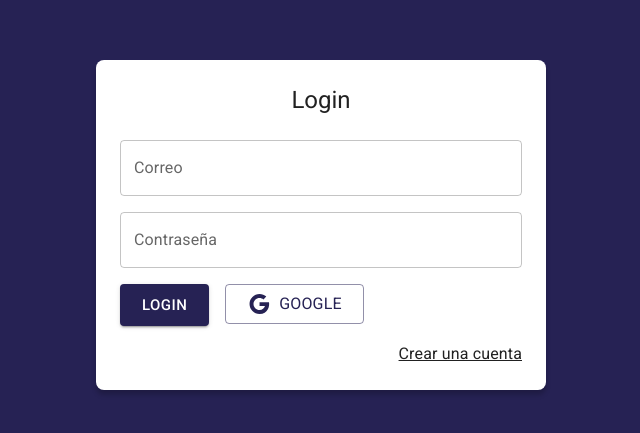
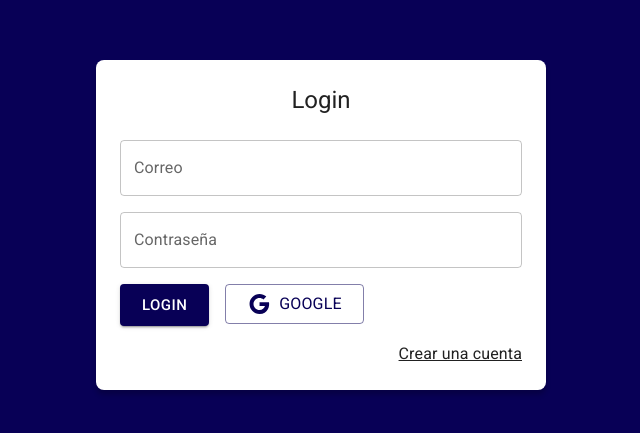
Before and after one commit to agustindevalpo/react-journal-app, a React (Vite) app: page /auth/login in a window 1280 px wide. Shown: the part 175-608 px from the top of the page, without its empty margins (319-959 px from the left). Built offline with nearby package versions, Linux system fonts and the light colour scheme; no server answers.

Commit message:
Detalles gráficos
App terminada

```diff
--- a/src/journal/components/NavBar.jsx
+++ b/src/journal/components/NavBar.jsx
@@ -5,6 +5,7 @@ import { useDispatch } from 'react-redux';
 import { startLogOut } from '../../store/auth/thunks';
 
 export const NavBar = ({ drawerWidth, handleDrawerToggle }) => {
+
   const dispatch = useDispatch();
   const [openLogoutDialog, setOpenLogoutDialog] = useState(false);
 
@@ -47,10 +48,10 @@ export const NavBar = ({ drawerWidth, handleDrawerToggle }) => {
             component='div'
             sx={{ flexGrow: 1 }}
           >
-            Journal App
+            Devalpo Notas APP
           </Typography>
 
-          <IconButton color='error' onClick={handleOpenLogoutDialog}>
+          <IconButton color='custom' onClick={handleOpenLogoutDialog}>
             <LogoutOutlined />
           </IconButton>
         </Toolbar>
--- a/src/journal/components/SideBar.jsx
+++ b/src/journal/components/SideBar.jsx
@@ -1,28 +1,30 @@
-import { TurnedInNot } from '@mui/icons-material';
-import { Box, Drawer, List, ListItem, ListItemButton, ListItemIcon, ListItemText, Toolbar, Typography, Divider } from '@mui/material';
 import React from 'react';
+import { Box, Drawer, List, Toolbar, Typography, Divider } from '@mui/material';
 import { useSelector } from 'react-redux';
 import { SideBarItem } from './SideBarItem';
+import logo from '../../assets/logo_azul.png'; // Asegúrate que esta ruta es correcta
 
 export const SideBar = ({ drawerWidth = 240, mobileOpen, handleDrawerToggle }) => {
-
   const { displayName } = useSelector(state => state.auth);
   const { notes } = useSelector(state => state.journal);
 
   return (
     <>
+      {/* Drawer para móviles */}
       <Drawer
         variant="temporary"
         open={mobileOpen}
         onClose={handleDrawerToggle}
         ModalProps={{
-          keepMounted: true, // Better open performance on mobile
+          keepMounted: true,
         }}
         sx={{
           display: { xs: 'block', sm: 'none' },
           '& .MuiDrawer-paper': {
             boxSizing: 'border-box',
-            width: drawerWidth
+            width: drawerWidth,
+            display: 'flex',
+            flexDirection: 'column'
           },
         }}
       >
@@ -32,20 +34,61 @@ export const SideBar = ({ drawerWidth = 240, mobileOpen, handleDrawerToggle }) =
           </Typography>
         </Toolbar>
         <Divider />
+
+        {/* Lista scrollable */}
+        <Box sx={{
+          flex: 1,
+          overflowY: 'auto',
+          '&::-webkit-scrollbar': {
+            width: '0.4em',
+          },
+          '&::-webkit-scrollbar-track': {
+            boxShadow: 'inset 0 0 6px rgba(0,0,0,0.00)',
+            webkitBoxShadow: 'inset 0 0 6px rgba(0,0,0,0.00)'
+          },
+          '&::-webkit-scrollbar-thumb': {
+            backgroundColor: 'rgba(0,0,0,.1)',
+            outline: '1px solid slategrey'
+          }
+        }}>
           <List>
             {notes?.map((note) => (
               note && note.id && <SideBarItem key={note.id} note={note} />
             ))}
           </List>
+        </Box>
+
+        {/* Logo en la parte inferior - Versión móvil */}
+        <Box sx={{
+          p: 2,
+          textAlign: 'center',
+          borderTop: '1px solid rgba(0, 0, 0, 0.12)'
+        }}>
+          <img
+            src={logo}
+            alt="Company Logo"
+            style={{
+              maxWidth: '80%',
+              maxHeight: '60px',
+              objectFit: 'contain'
+            }}
+          />
+          <Typography variant="caption" display="block" sx={{ mt: 1 }}>
+            © {new Date().getFullYear()} Todos los derechos reservados
+          </Typography>
+        </Box>
       </Drawer>
 
+      {/* Drawer permanente para desktop */}
       <Drawer
         variant="permanent"
         sx={{
           display: { xs: 'none', sm: 'block' },
           '& .MuiDrawer-paper': {
             boxSizing: 'border-box',
-            width: drawerWidth
+            width: drawerWidth,
+            display: 'flex',
+            flexDirection: 'column'
           },
         }}
         open
@@ -56,11 +99,49 @@ export const SideBar = ({ drawerWidth = 240, mobileOpen, handleDrawerToggle }) =
           </Typography>
         </Toolbar>
         <Divider />
+
+        {/* Lista scrollable */}
+        <Box sx={{
+          flex: 1,
+          overflowY: 'auto',
+          '&::-webkit-scrollbar': {
+            width: '0.4em',
+          },
+          '&::-webkit-scrollbar-track': {
+            boxShadow: 'inset 0 0 6px rgba(0,0,0,0.00)',
+            webkitBoxShadow: 'inset 0 0 6px rgba(0,0,0,0.00)'
+          },
+          '&::-webkit-scrollbar-thumb': {
+            backgroundColor: 'rgba(0,0,0,.1)',
+            outline: '1px solid slategrey'
+          }
+        }}>
           <List>
             {notes.map((note) => (
               <SideBarItem key={note.id} note={note} />
             ))}
           </List>
+        </Box>
+
+        {/* Logo en la parte inferior - Versión desktop */}
+        <Box sx={{
+          p: 2,
+          textAlign: 'center',
+          borderTop: '1px solid rgba(0, 0, 0, 0.12)'
+        }}>
+          <img
+            src={logo}
+            alt="Company Logo"
+            style={{
+              maxWidth: '80%',
+              maxHeight: '60px',
+              objectFit: 'contain'
+            }}
+          />
+          <Typography variant="caption" display="block" sx={{ mt: 1 }}>
+            © {new Date().getFullYear()} Todos los derechos reservados
+          </Typography>
+        </Box>
       </Drawer>
     </>
   );
--- a/src/journal/pages/JournalPage.jsx
+++ b/src/journal/pages/JournalPage.jsx
@@ -7,19 +7,16 @@ import { NoteView, NothingSelectedView } from '../views';
 import { startNewNote } from '../../store/journal/thunks';
 
 export const JournalPage = () => {
-
   const dispatch = useDispatch();
   const { isSaving, active } = useSelector(state => state.journal);
 
-
   const onClickNewNote = () => {
     dispatch(startNewNote());
+  }
 
-  }
   return (
     <>
       <JournalLayout>
-        {/* Mostrar vista según si hay nota activa o no */}
         {active ? <NoteView /> : <NothingSelectedView />}
       </JournalLayout>
 
@@ -29,17 +26,24 @@ export const JournalPage = () => {
         size='large'
         sx={{
           color: 'white',
-          backgroundColor: isSaving ? 'grey.500' : 'error.main',
+          backgroundColor: isSaving ? 'grey.500' : (theme) => theme.palette.custom.orange,
           '&:hover': {
-            backgroundColor: isSaving ? 'grey.500' : 'error.dark',
+            backgroundColor: isSaving ? 'grey.500' : (theme) => theme.palette.custom.orangeHover,
             opacity: isSaving ? 1 : 0.9
           },
           position: 'fixed',
           right: 50,
           bottom: 50,
+          width: 64,
+          height: 64,
           zIndex: 999,
           cursor: isSaving ? 'not-allowed' : 'pointer',
-          transition: 'background-color 0.3s ease',
+          transition: 'all 0.3s ease',
+          boxShadow: '0px 4px 10px rgba(0, 0, 0, 0.2)',
+          '&:active': {
+            transform: isSaving ? 'none' : 'scale(0.95)',
+            backgroundColor: (theme) => theme.palette.custom.orangeActive
+          }
         }}
       >
         <AddOutlined sx={{ fontSize: 30 }} />
--- a/src/theme/purpleTheme.js
+++ b/src/theme/purpleTheme.js
@@ -2,18 +2,63 @@ import { createTheme } from '@mui/material/styles';
 import { red } from '@mui/material/colors';
 
 export const purpleTheme = createTheme({
-    palette: {
-        primary:{
-            main:  '#262254'
+  palette: {
+    primary: {
+      main: '#080056'
+    },
+    secondary: {
+      main: '#543884'
+    },
+    error: {
+      main: red.A400
+    },
+    custom: {
+      orange: '#FFAF4D',
+      orangeHover: '#FF9E2D',
+      orangeActive: '#FF8C00'
+    }
+  },
+  components: {
+    MuiIconButton: {
+      variants: [
+        {
+          props: { size: 'small' },
+          style: {
+            color: '#FFAF4D',
+            '&:hover': {
+              backgroundColor: 'rgba(255, 175, 77, 0.08)',
+              color: '#FF9E2D'
+            },
+            '&:active': {
+              color: '#FF8C00'
+            }
+          }
         },
-
-        secondary: {
-            main: '#543884'
-        } ,
-
-        error:{
-            main: red.A400
+        {
+          props: { size: 'medium' },
+          style: {
+            color: '#FFAF4D',
+            '&:hover': {
+              backgroundColor: 'rgba(255, 175, 77, 0.08)',
+              color: '#FF9E2D'
+            }
+          }
         }
+      ]
     },
-
+    MuiButton: {
+      variants: [
+        {
+          props: { size: 'small', color: 'orange' },
+          style: {
+            backgroundColor: '#FFAF4D',
+            color: '#fff',
+            '&:hover': {
+              backgroundColor: '#FF9E2D'
+            }
+          }
+        }
+      ]
+    }
+  }
 });
```
Also changed, not shown: src/assets/logo_azul.png (added). Lines whose indentation alone changed are shown as unchanged.
